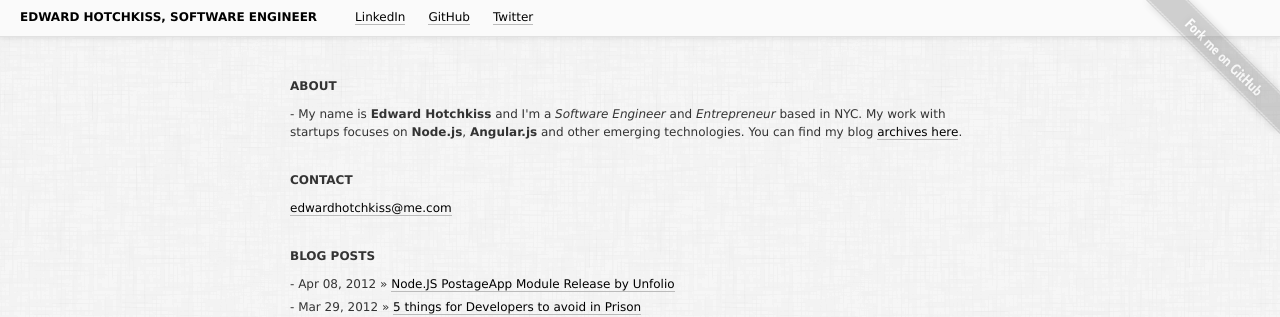
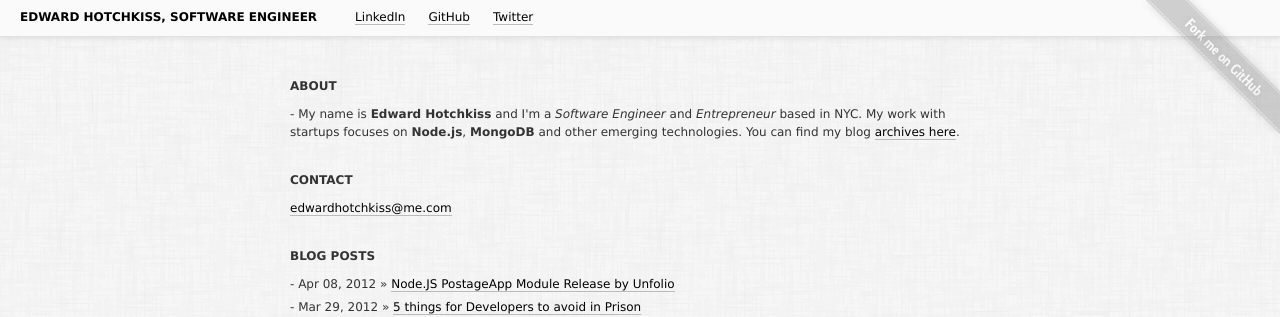
Before and after one commit to Erls-Corporation/edwardhotchkiss.com, a Jekyll site: the page built from index.html, in a window 1280 px wide. Shown: the top 317 px of the page. Built offline with Jekyll 4.4.1, drawn with Linux system fonts in a browser that asks for light colours; Markdown is read by kramdown in place of the engine named in the settings; comment, search, counter and statistics services are not loaded.

Commit message:
[content] update

```diff
--- a/_layouts/default.html
+++ b/_layouts/default.html
@@ -29,7 +29,7 @@
       <li class="title"><a href="/">Edward Hotchkiss, Software Engineer</a></li>
       <li><a target="_blank" title="LinkedIn" href="http://www.linkedin.com/in/edwardhhotchkiss">LinkedIn</a></li>
       <li><a target="_blank" title="GitHub" href="https://github.com/edwardhotchkiss">GitHub</a></li>
-      <li><a target="_blank" title="Twitter" href="https://twitter.com/#!/kisshotch">Twitter</a></li>
+      <li><a target="_blank" title="Twitter" href="https://twitter.com/#!/stricttype">Twitter</a></li>
       <div style="clear:both" />
     </ul>
   </div>
--- a/index.html
+++ b/index.html
@@ -7,7 +7,7 @@ description: My name is Edward Hotchkiss and I'm a Software Engineer and Entrepr
 <div class="entrance">
   <div class="entrance-item">
     <h2>About</h2>
-    <p>- My name is <span class="strong">Edward Hotchkiss</span> and I'm a <span class="italic">Software Engineer</span> and <span class="italic">Entrepreneur</span> based in NYC. My work with startups focuses on <span class="strong">Node.js</span>, <span class="strong">Angular.js</span> and other emerging technologies. You can find my blog <a href="/archives">archives here</a>.
+    <p>- My name is <span class="strong">Edward Hotchkiss</span> and I'm a <span class="italic">Software Engineer</span> and <span class="italic">Entrepreneur</span> based in NYC. My work with startups focuses on <span class="strong">Node.js</span>, <span class="strong">MongoDB</span> and other emerging technologies. You can find my blog <a href="/archives">archives here</a>.
   </div>
   <div class="entrance-item">
     <h2>Contact</h2>
```
